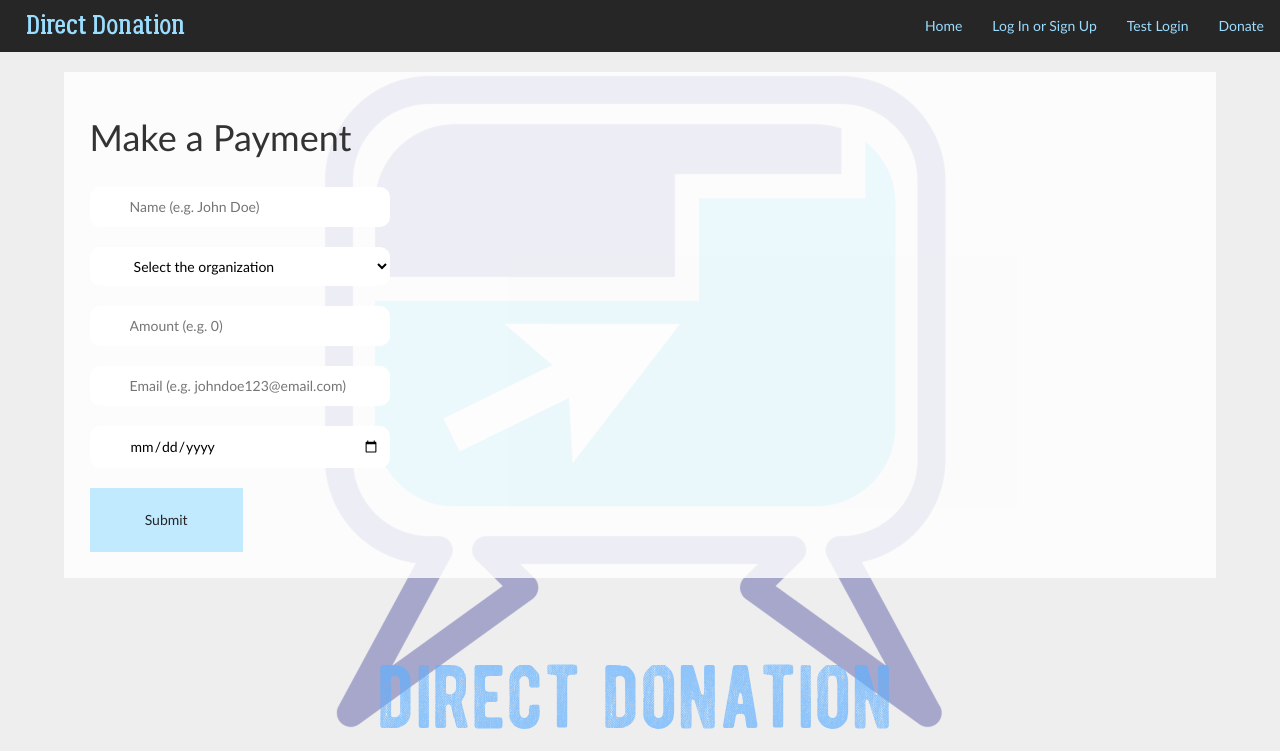
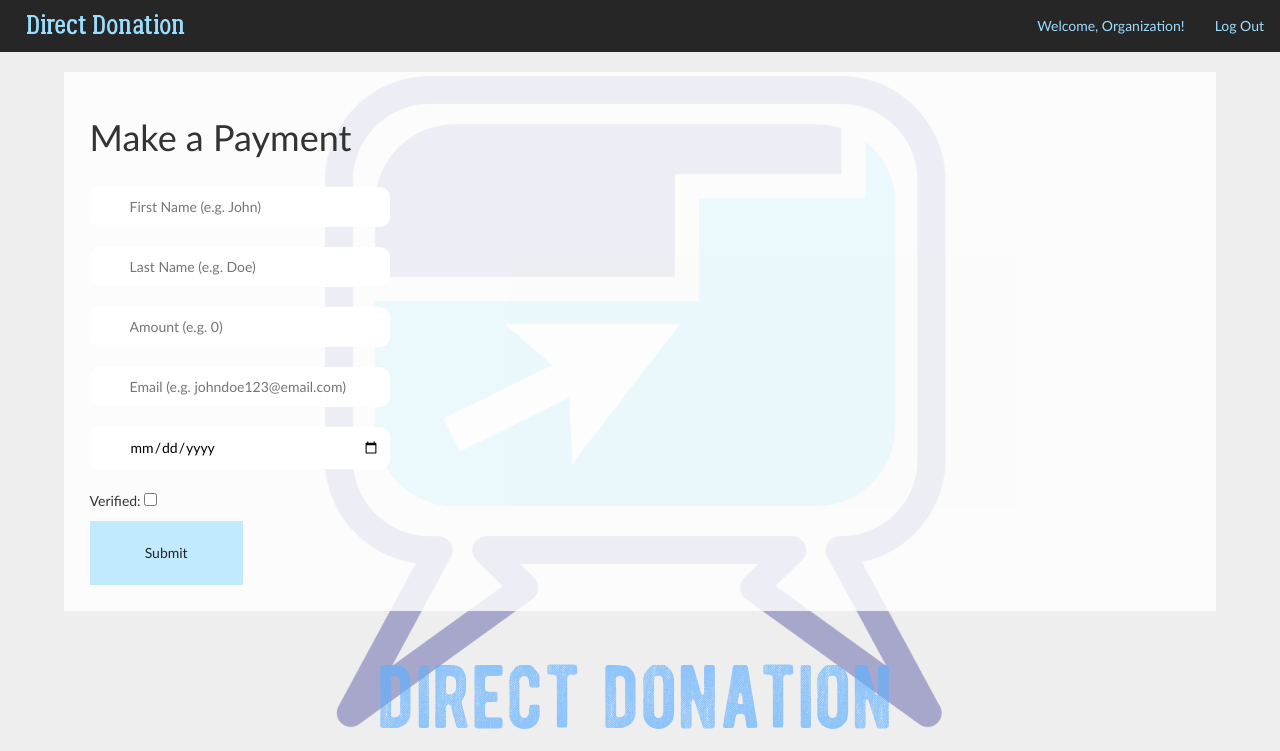
Before and after one commit to angelachan64/direct_donation, a Flask app: page /payment in a window 1280 px wide. Shown: the top 751 px of the page. Run offline with Flask 2, Linux system fonts and the light colour scheme; data comes from the database, SQL or seed files in the repository; parts of the project's set-up code (start-up, migrations or seed data) failed here and were passed over; some libraries are stand-ins or nearby versions.

Commit message:
asdfahiwoefh

```diff
--- a/templates/base.html
+++ b/templates/base.html
@@ -25,7 +25,6 @@
                     <li><a href="/">Home</a></li>
                     <li><a href="{% block login %}/login{% endblock %}">Log In or Sign Up</a></li>
                     <li><a href="/home">Test Login</a></li>
-                    <li><a href="/payment">Donate</a></li>
                     {% endblock %}
                 </ul>
             </div>
--- a/templates/home.html
+++ b/templates/home.html
@@ -10,7 +10,8 @@
 
 
 <div class="pictures">
-    <h1>Check Your Latest Donations</h1>
+    <h1 style="display:inline-block;">Check Your Latest Donations</h1>
+    <a href="/payment" class="button" style="float: right;">Manually Input a Donation</a>
 </div>
 <br>
 <div class="pictures">
--- a/templates/payment.html
+++ b/templates/payment.html
@@ -1,19 +1,18 @@
 {% extends 'base.html' %}
+
+{% block nav %}
+<li><p class="navbar-text" style="color:#9BDDFF;">Welcome, Organization!</p></li>
+<li><a href="/">Log Out</a></li>
+{% endblock %}
 
 {% block content %}
 <div class="pictures">
   <h1>Make a Payment</h1>
   <br>
   <form method="POST">
-    <input type="text" name="name" placeholder="Name (e.g. John Doe)"></input>
+    <input type="text" name="fname" placeholder="First Name (e.g. John)"></input>
     <br><br>
-    <select name="org_id">
-      <option value="" disabled selected>Select the organization</option>
-      {% for key in orgs.keys() %}
-      <option value="{{key}}">{{orgs[key]}}</option>
-      {% endfor %}
-    </select>
-
+    <input type="text" name="lname" placeholder="Last Name (e.g. Doe)"></input>
     <br><br>
     <input type="number" name="amount" placeholder="Amount (e.g. 0)"></input>
     <br><br>
@@ -21,6 +20,7 @@
     <br><br>
     <input type="date" name="date" placeholder="01/01/2016" value="Date"></input>
     <br><br>
+    <p>Verified: <input type="checkbox"></p>
     <input type="submit" class="button" name="sub" value="Submit">
   </form>
 </div>
```
